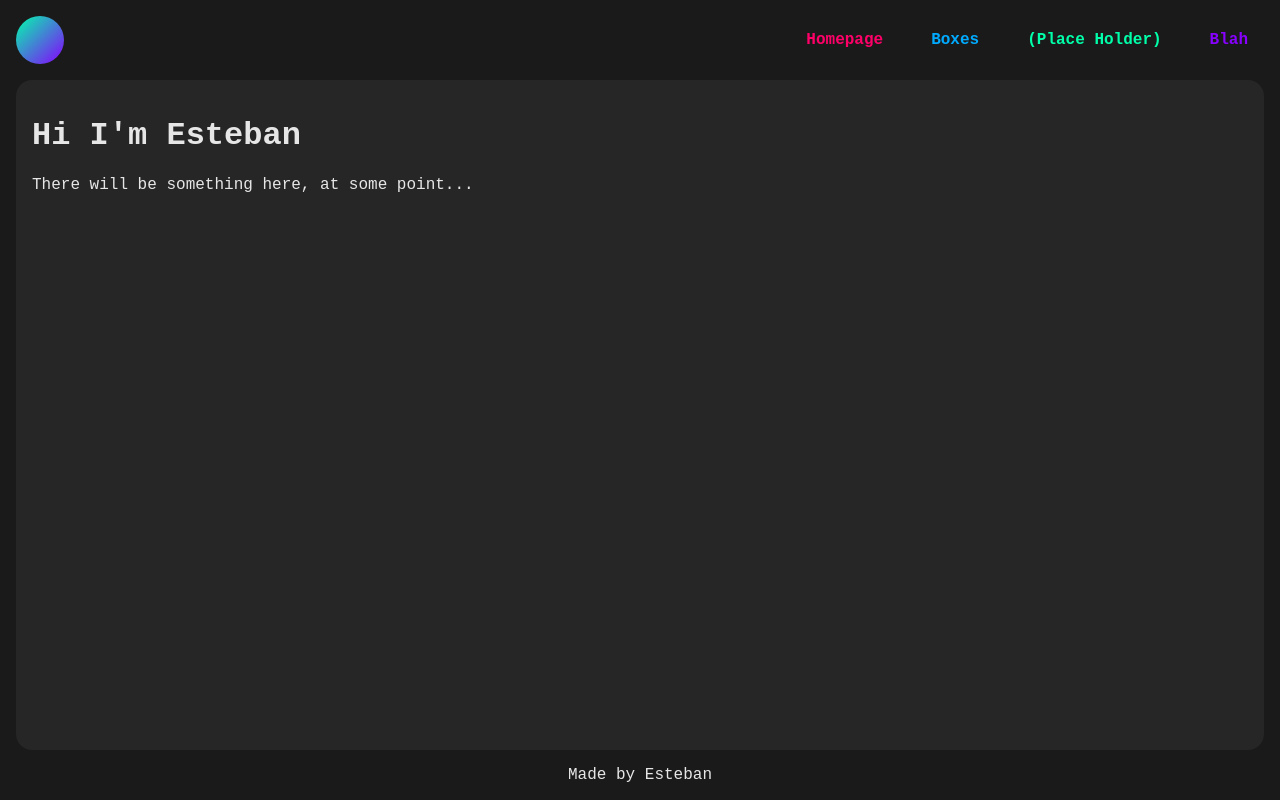
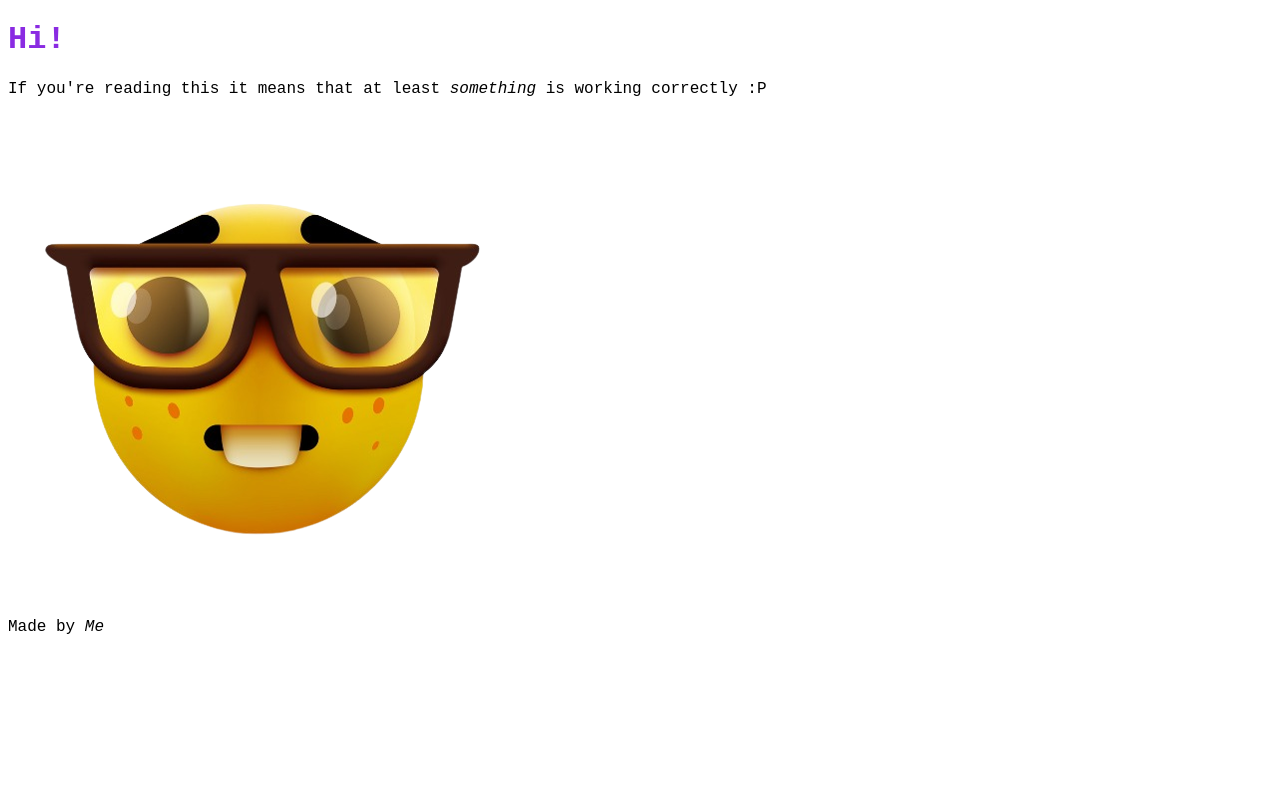
Before and after one commit to ebzuluaga/nginx-and-docker, a website: page src/public/index.html in a window 1280 px wide. Drawn offline with Linux system fonts and the light colour scheme; a web font is replaced by a local one.

Commit message:
Simplify things a little

```diff
--- a/src/public/index.html
+++ b/src/public/index.html
@@ -1,33 +1,21 @@
-<!DOCTYPE html>
+<!doctype html>
 <html lang="en">
-
 <head>
-	<meta charset="UTF-8">
-	<meta name="viewport" content="width=device-width, initial-scale=1.0">
+	<meta charset="UTF-8" />
 	<link href="styles.css" rel="stylesheet" />
 	<title>Home</title>
 </head>
-
 <body>
-
-	<nav class="navbar">
-		<div class="left">
-			<div class="logo animate"></div>
-		</div>
-		<div class="right">
-			<div class="nav-link animate"><a href="index.html">Homepage</a></div>
-			<div class="nav-link animate"><a href="boxes.html">Boxes</a></div>
-			<div class="nav-link animate"><a href="#">(Place Holder)</a></div>
-			<div class="nav-link animate"><a href="#">Blah</a></div>
-		</div>
-	</nav>
+	<header>
+		<h1>Hi!</h1>
+	</header>
 	<main>
-		<h1>Hi I'm Esteban </h1>
-		<p>There will be something here, at some point...</p>
+		<p>
+			If you're reading this it means that at least
+			<em>something</em> is working correctly :P
+		</p>
+		<img src="images/nerd.png" alt="nerd face">
 	</main>
-	<footer>
-		Made by Esteban
-	</footer>
+	<footer>Made by <em>Me</em></footer>
 </body>
-
 </html>
--- a/src/public/styles.css
+++ b/src/public/styles.css
@@ -1,170 +1,8 @@
-@import url('https://fonts.googleapis.com/css2?family=Martian+Mono:wght@100..800&display=swap');
-
-:root {
-	--color-light: hsl(0, 0%, 90%);
-	--color-dark: hsl(0, 0%, 15%);
-	--foreground: var(--color-light);
-	--background: var(--color-dark);
-	--background-secondary: hsl(0, 0%, 10%);
-	--color-hot-pink: #ff0069;
-	--color-violet: #8800ff;
-	--color-mint: #00FFAA;
-	--color-sky: #00AAFF;
-
-	--gaps: 1em;
-	--radius: var(--gaps);
-	--accent: var(--color-mint);
-}
-
-/* make the displayed page take 100% of the viewport, responding to height
-   changes such as the searchbar in mobile web browsers.
-*/
-html {
-	height: 100dvh;
-}
-
-/* Utility */
-.animate {
-	transition: all .33s cubic-bezier(0.16, 1, 0.3, 1);
-}
-
-/* ---------------------------------------- */
+@import url("https://fonts.googleapis.com/css2?family=Martian+Mono:wght@100..800&display=swap");
 
 body {
-	font-family: 'Martian Mono', monospace;
-	color: var(--foreground);
-	background-color: var(--background-secondary);
-	/* min-height: 100vh; */
-	height: 100%;
-	margin: 0;
-	padding: 0 var(--gaps);
-	display: flex;
-	flex-direction: column;
-}
-
-.navbar {
-	display: flex;
-	flex-direction: row;
-	justify-content: space-between;
-	height: calc(var(--gaps) * 3);
-	gap: 1em;
-	padding: var(--gaps) 0;
-
-	a {
-		text-decoration: none;
-		font-weight: 900;
-		color: inherit;
-
-		&:visited {
-			color: inherit;
-		}
-	}
-
-	.left .logo {
-		width: calc(var(--gaps) * 3);
-		height: calc(var(--gaps) * 3);
-		/* background-color: var(--color-mint); */
-		background: linear-gradient(.375turn, var(--color-mint) 0%, var(--color-violet));
-		border-radius: 100vh;
-
-		&:hover {
-			transform: rotate(.5turn);
-		}
-
-		/* transition: all .5s cubic-bezier(0.16, 1, 0.3, 1); */
-	}
-
-	.right {
-		display: flex;
-		align-items: stretch;
-		gap: var(--gaps);
-		height: 100%;
-
-		.nav-link {
-			color: var(--accent);
-			display: flex;
-			justify-content: center;
-			align-items: center;
-			border-radius: 100vh;
-
-			/* transition: all .5s cubic-bezier(0.16, 1, 0.3, 1); */
-
-			&:hover {
-				color: var(--background-secondary);
-				background-color: var(--accent);
-			}
-
-			&:nth-of-type(1) {
-				--accent: var(--color-hot-pink)
-			}
-
-			&:nth-of-type(2) {
-				--accent: var(--color-sky)
-			}
-
-			&:nth-of-type(3) {
-				--accent: var(--color-mint)
-			}
-
-			&:nth-of-type(4) {
-				--accent: var(--color-violet)
-			}
-
-			a {
-				padding: 100% var(--gaps)
-			}
-		}
+	font-family: "Martian Mono", monospace;
+	h1 {
+		color: blueviolet;
 	}
 }
-
-
-main {
-	flex-grow: 1;
-	background-color: var(--background);
-	padding: var(--gaps);
-	border-radius: var(--radius);
-	height: auto;
-
-	a {
-		color: var(--color-mint);
-
-		&:visited {
-			text-decoration: none;
-			color: var(--color-mint);
-
-			&:hover {
-				color: var(--color-hot-pink);
-			}
-		}
-	}
-}
-
-footer {
-	/* margin-top: auto; */
-	padding: var(--gaps);
-	text-align: center;
-}
-
-/* Boxes */
-
-.container .item {
-	color: var(--background);
-	background-color: var(--color-sky);
-
-	p {
-		text-align: center;
-
-	}
-}
-
-main .container {
-
-	display: flex;
-	gap: 1em;
-
-	& .item {
-		display: inline-block;
-		width: 10em;
-		height: 10em;
-	}
-}
```
Also changed, not shown: src/public/boxes.html (deleted, +0 -37 lines), src/server.js (+11 -11 lines), README.md.
